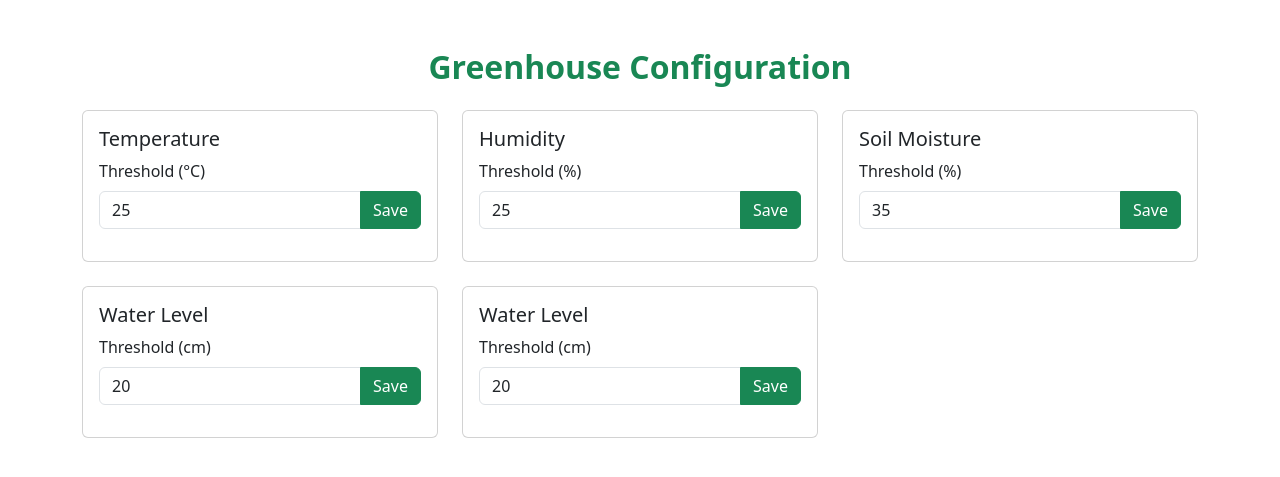
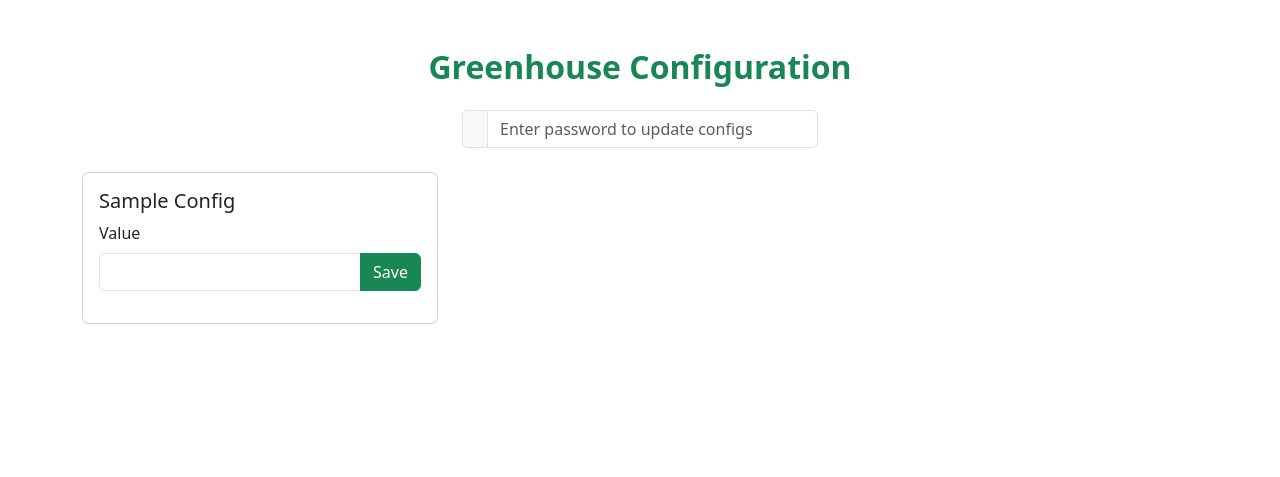
Before and after one commit to cyrus-jackson/smartcities_ai_planning_greenhouse, a Flask app: page /configs in a window 1280 px wide. Shown: the part 68-545 px from the top of the page. Run offline with Flask 2, Linux system fonts and the light colour scheme; a database or web service that is not in the repository returns one stand-in record (values such as "Sample title"); parts of the project's set-up code (start-up, migrations or seed data) failed here and were passed over; some libraries are stand-ins or nearby versions.

Commit message:
Make Configs protected and djust planner times

```diff
--- a/Client/app/client.py
+++ b/Client/app/client.py
@@ -136,7 +136,7 @@ def invoke_action(action, client):
                 client.water_pump.turn_off()
                 print("Action: Turning water pump off")
             elif act == states.PLANNER_HUMIDITY_CHANGE:
-                client.humidity_sensor.set_target_humidity(tokens[-1])
+                client.humidity_sensor.set_target_humidity(int(tokens[-1]))
                 print(f"Action: Setting Humidity value {tokens[-1]}")
     except Exception as e:
         print(f"Error executing action: {str(e)}")
--- a/Server/app/db/sqldb.py
+++ b/Server/app/db/sqldb.py
@@ -138,7 +138,7 @@ def get_all_configs():
         if conn:
             conn.close()
 
-def update_config(name, value):
+def update_config_in_db(name, value):
     conn = None
     cur = None
     try:
--- a/Server/app/db/timeseriesdb.py
+++ b/Server/app/db/timeseriesdb.py
@@ -99,8 +99,11 @@ def get_avg_tank_level_mean():
 
     df = result.to_pandas()
     col_name = f'avg(greenhouse_sensors.{states.WATER_TANK_LEVEL})'
-    logger.debug(f"Average tank level: {df[col_name].iloc[0]}")
-    return df[col_name].iloc[0]
+    avg_val = df[col_name].iloc[0]
+    if avg_val is not None:
+        avg_val = round(avg_val, 2)
+    logger.debug(f"Average tank level: {avg_val}")
+    return avg_val
 
 def get_sensor_means(client, plan_id):
     fluents = {}
@@ -116,7 +119,7 @@ def get_sensor_means(client, plan_id):
         if not df.empty and col_name in df.columns:
             value = df[col_name].iloc[0]
             if value is not None:
-                fluents[fluent] = float(value)
+                fluents[fluent] = round(float(value), 2)
     return fluents
 
 def get_latest_hours_until_rain():
--- a/Server/app/routes.py
+++ b/Server/app/routes.py
@@ -4,7 +4,7 @@ from app import app
 from flask import request, jsonify, render_template, current_app
 
 from .ai import pddl as ai
-from app.db.sqldb import get_last_n_pddl_problems, get_recent_weather_forecast, check_control_panel_password, get_all_configs
+from app.db.sqldb import get_last_n_pddl_problems, get_recent_weather_forecast, check_control_panel_password, get_all_configs, update_config_in_db
 from app.db.timeseriesdb import get_sensor_timeseries_data, get_avg_tank_level_mean
 from app.utils.rabbitmq_helper import RabbitMQHelper
 from app.utils.config import load_config
@@ -116,8 +116,10 @@ def update_config():
         data = request.get_json()
         name = data.get('name')
         value = float(data.get('value'))
-
-        if update_config(name, value):
+        password = data.get('password', '')
+        if not check_control_panel_password(password):
+            return jsonify({"status": "error", "message": "Invalid password."}), 401
+        if update_config_in_db(name, value):
             return jsonify({"status": "success"})
         return jsonify({"status": "error", "message": "Failed to update config"}), 500
     except Exception as e:
--- a/Server/app/templates/configs.html
+++ b/Server/app/templates/configs.html
@@ -14,137 +14,58 @@
 </head>
 <body>
 {% include "_navbar.html" %}
+
 <div class="container py-4">
     <h2 class="mb-4 text-center fw-bold text-success">Greenhouse Configuration</h2>
-
+    <div class="row mb-4 justify-content-center">
+        <div class="col-md-4">
+            <div class="input-group">
+                <span class="input-group-text"><i class="bi bi-lock-fill"></i></span>
+                <input type="password" class="form-control" id="configPassword" placeholder="Enter password to update configs" required>
+            </div>
+        </div>
+    </div>
     <div class="row g-4">
-        <!-- Temperature Configuration -->
+        {% for key, value in configs.items() %}
         <div class="col-md-4">
             <div class="card config-card">
                 <div class="card-body">
-                    <h5 class="card-title">Temperature</h5>
+                    <h5 class="card-title">{{ key.replace('_', ' ').replace('-', ' ').title() }}</h5>
                     <div class="mb-3">
-                        <label class="form-label">Threshold (°C)</label>
+                        <label class="form-label">Value</label>
                         <div class="input-group">
-                            <input type="number" class="form-control"
-                                   id="temperature-threshold"
-                                   value="{{ configs.get('temperature-threshold', 25) }}"
-                                   step="0.1">
-                            <button class="btn btn-success"
-                                    onclick="updateConfig('temperature-threshold')">
-                                Save
-                            </button>
+                            <input type="number" class="form-control" id="{{ key }}" value="{{ value }}" step="any">
+                            <button class="btn btn-success" onclick="updateConfig('{{ key }}')">Save</button>
                         </div>
                     </div>
                 </div>
             </div>
         </div>
-
-        <!-- Humidity Configuration -->
-        <div class="col-md-4">
-            <div class="card config-card">
-                <div class="card-body">
-                    <h5 class="card-title">Humidity</h5>
-                    <div class="mb-3">
-                        <label class="form-label">Threshold (%)</label>
-                        <div class="input-group">
-                            <input type="number" class="form-control"
-                                   id="humidity-threshold"
-                                   value="{{ configs.get('humidity-threshold', 25) }}"
-                                   step="1">
-                            <button class="btn btn-success"
-                                    onclick="updateConfig('humidity-threshold')">
-                                Save
-                            </button>
-                        </div>
-                    </div>
-                </div>
-            </div>
-        </div>
-
-        <!-- Soil Moisture Configuration -->
-        <div class="col-md-4">
-            <div class="card config-card">
-                <div class="card-body">
-                    <h5 class="card-title">Soil Moisture</h5>
-                    <div class="mb-3">
-                        <label class="form-label">Threshold (%)</label>
-                        <div class="input-group">
-                            <input type="number" class="form-control"
-                                   id="soil_moisture_threshold"
-                                   value="{{ configs.get('soil_moisture_threshold', 35) }}"
-                                   step="1">
-                            <button class="btn btn-success"
-                                    onclick="updateConfig('soil_moisture_threshold')">
-                                Save
-                            </button>
-                        </div>
-                    </div>
-                </div>
-            </div>
-        </div>
-
-        <!-- Water Level Configuration -->
-        <div class="col-md-4">
-            <div class="card config-card">
-                <div class="card-body">
-                    <h5 class="card-title">Water Level</h5>
-                    <div class="mb-3">
-                        <label class="form-label">Threshold (cm)</label>
-                        <div class="input-group">
-                            <input type="number" class="form-control"
-                                   id="water_level_threshold"
-                                   value="{{ configs.get('water_level_threshold', 20) }}"
-                                   step="1">
-                            <button class="btn btn-success"
-                                    onclick="updateConfig('water_level_threshold')">
-                                Save
-                            </button>
-                        </div>
-                    </div>
-                </div>
-            </div>
-        </div>
-        <!-- Water Level Configuration -->
-        <div class="col-md-4">
-            <div class="card config-card">
-                <div class="card-body">
-                    <h5 class="card-title">Water Level</h5>
-                    <div class="mb-3">
-                        <label class="form-label">Threshold (cm)</label>
-                        <div class="input-group">
-                            <input type="number" class="form-control"
-                                   id="water_level_threshold"
-                                   value="{{ configs.get('water_level_threshold', 20) }}"
-                                   step="1">
-                            <button class="btn btn-success"
-                                    onclick="updateConfig('water_level_threshold')">
-                                Save
-                            </button>
-                        </div>
-                    </div>
-                </div>
-            </div>
-        </div>
+        {% endfor %}
     </div>
 </div>
 
 <script>
 async function updateConfig(name) {
     const value = document.getElementById(name).value;
+    const password = document.getElementById('configPassword').value;
+    if (!password) {
+        alert('Please enter the password to update configs.');
+        return;
+    }
     try {
         const response = await fetch('/update_config', {
             method: 'POST',
             headers: {
                 'Content-Type': 'application/json',
             },
-            body: JSON.stringify({ name, value })
+            body: JSON.stringify({ name, value, password })
         });
-
-        if (response.ok) {
+        const data = await response.json();
+        if (response.ok && data.status === 'success') {
             alert('Configuration updated successfully!');
         } else {
-            alert('Error updating configuration');
+            alert(data.message || 'Error updating configuration');
         }
     } catch (error) {
         alert('Error: ' + error.message);
--- a/Server/app/templates/control_panel.html
+++ b/Server/app/templates/control_panel.html
@@ -106,8 +106,7 @@
             <div class="col-md-3">
                 <div class="card action-card text-center border-info h-100 d-flex flex-column justify-content-center align-items-center">
                     <div class="card-body w-100">
-                        <div class="action-icon text-info">💧</div>
-                        <div class="fw-bold">Set Humidity</div>
+                        <div class="action-icon fw-bold" style="font-size: large;">💧 Humidity</div>
                         <div class="mt-2">
                             <input type="number"
                                    class="form-control"
--- a/Server/app/templates/home.html
+++ b/Server/app/templates/home.html
@@ -209,7 +209,7 @@
         <div>
             <span class="display-6 fw-bold">Smart Cities and AI Planning Coursework</span><br>
             <span class="fw-medium text-secondary" style="font-size:1.05rem;">
-                Author: <span class="text-success">Cyrus Jackson Dhara</span>
+                Project By: <span class="text-success">Cyrus Jackson Dhara</span>
             </span>
             <br>
             <img src="{{ url_for('static', filename='images/uni_logo.png') }}" alt="University of Stuttgart Logo" style="height:48px; margin-top:10px;" />
--- a/Server/run.py
+++ b/Server/run.py
@@ -25,10 +25,10 @@ if __name__ == '__main__':
 
     # Schedule long_running_task to run every 20 seconds
     scheduler = BackgroundScheduler()
-    scheduler.add_job(long_running_task, 'interval', seconds=20, args=[5, 7])
+    scheduler.add_job(long_running_task, 'interval', seconds=120, args=[5, 7])
 
     # Schedule weather fetch every hour
-    scheduler.add_job(fetch_weather_forecast, 'interval', seconds=20)
+    scheduler.add_job(fetch_weather_forecast, 'interval', minutes=5)
 
     scheduler.start()
 
```
